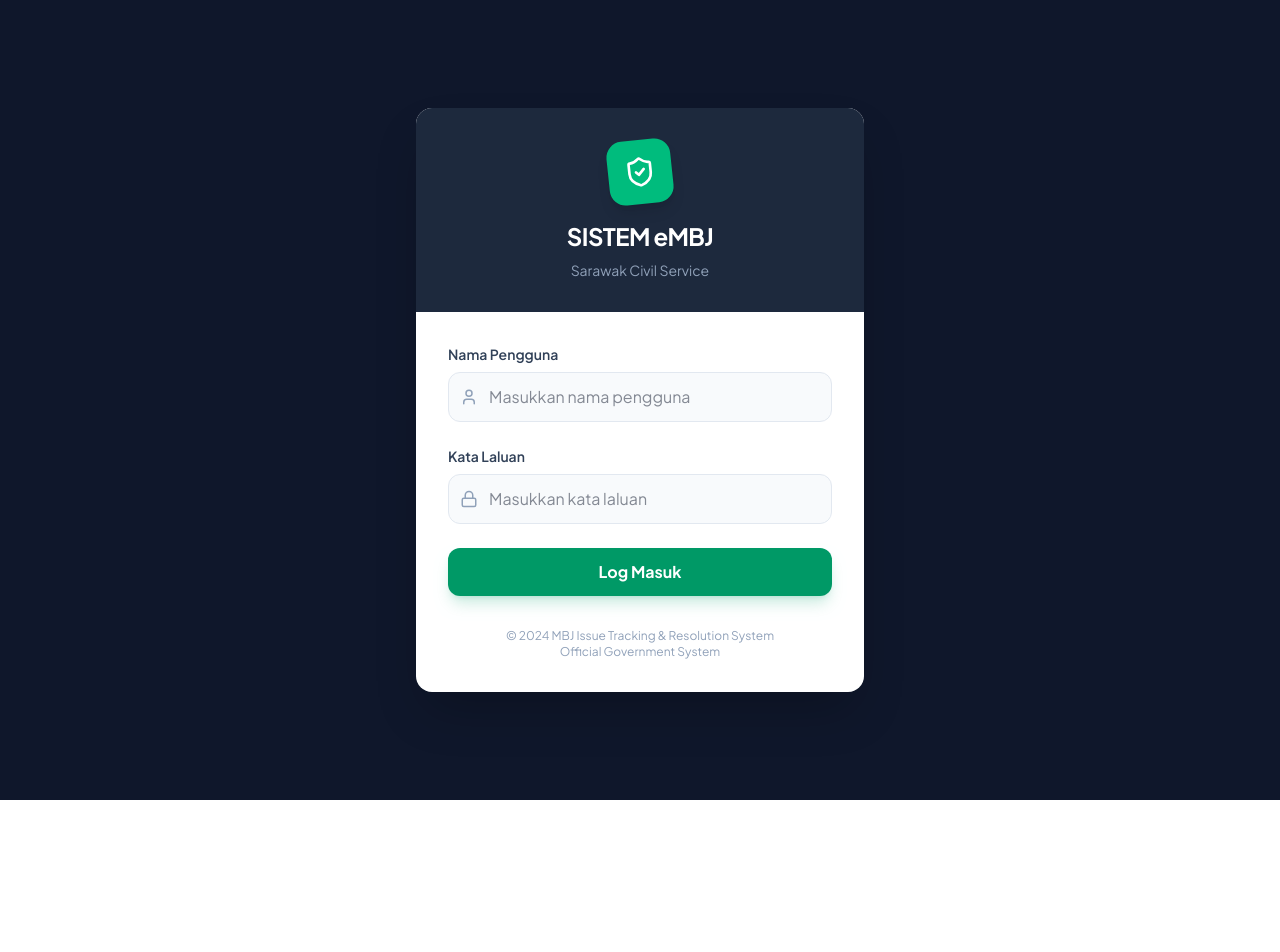
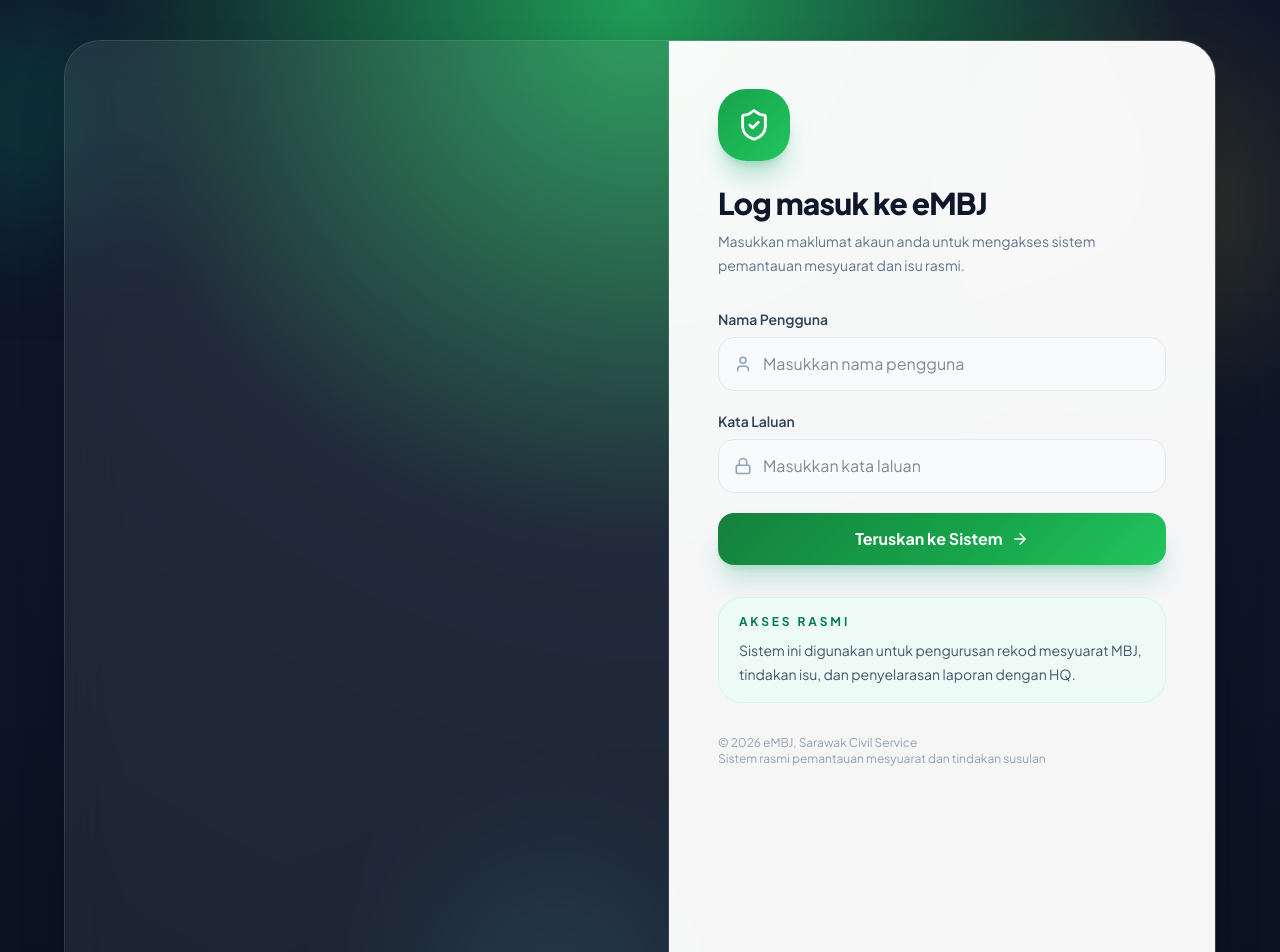
Before and after one commit to azlanShah12345/eMBJV2.0, a React (Vite) app: page /login in a window 1280 px wide. Shown: the top 952 px of the page. Before the commit the page ends 800 px from the top, so only its background shows below. Built offline with nearby package versions, Linux system fonts and the light colour scheme.

Commit message:
Enhance login experience and speed up settings tabs

```diff
--- a/src/index.css
+++ b/src/index.css
@@ -38,3 +38,53 @@
     color: #0f172a;
   }
 }
+
+@layer utilities {
+  @keyframes loginFloat {
+    0%, 100% {
+      transform: translate3d(0, 0, 0) scale(1);
+    }
+    50% {
+      transform: translate3d(0, -18px, 0) scale(1.04);
+    }
+  }
+
+  @keyframes loginFadeUp {
+    from {
+      opacity: 0;
+      transform: translate3d(0, 28px, 0);
+    }
+    to {
+      opacity: 1;
+      transform: translate3d(0, 0, 0);
+    }
+  }
+
+  .login-orb {
+    animation: loginFloat 8s ease-in-out infinite;
+  }
+
+  .login-orb-delay {
+    animation: loginFloat 10s ease-in-out infinite;
+    animation-delay: 1.4s;
+  }
+
+  .login-orb-slow {
+    animation: loginFloat 12s ease-in-out infinite;
+    animation-delay: 2.2s;
+  }
+
+  .login-fade-up {
+    animation: loginFadeUp 0.7s ease-out both;
+  }
+
+  .login-fade-up-delay {
+    animation: loginFadeUp 0.9s ease-out both;
+    animation-delay: 0.12s;
+  }
+
+  .login-card-enter {
+    animation: loginFadeUp 0.75s ease-out both;
+    animation-delay: 0.08s;
+  }
+}
--- a/src/pages/Login.tsx
+++ b/src/pages/Login.tsx
@@ -1,7 +1,7 @@
 import React, { useState } from 'react';
 import { api } from '../services/api';
 import { User } from '../types';
-import { ShieldCheck, User as UserIcon, Lock } from 'lucide-react';
+import { ArrowRight, Lock, ShieldCheck, User as UserIcon } from 'lucide-react';
 import { useToast } from '../components/Toast';
 
 interface LoginProps {
@@ -29,27 +29,72 @@ export default function Login({ onLogin }: LoginProps) {
   };
 
   return (
-    <div className="min-h-screen bg-slate-900 flex items-center justify-center p-4">
-      <div className="max-w-md w-full bg-white rounded-2xl shadow-2xl overflow-hidden">
-        <div className="bg-slate-800 p-8 text-center">
-          <div className="w-16 h-16 bg-emerald-500 rounded-2xl mx-auto mb-4 flex items-center justify-center shadow-lg transform -rotate-6">
-            <ShieldCheck className="text-white" size={32} />
-          </div>
-          <h1 className="text-2xl font-bold text-white tracking-tight">SISTEM eMBJ</h1>
-          <p className="text-slate-400 text-sm mt-2">Sarawak Civil Service</p>
+    <div className="relative flex min-h-screen items-center justify-center overflow-hidden bg-[radial-gradient(circle_at_top,#1f9d55_0%,#0f172a_42%,#08111f_100%)] px-4 py-10">
+      <div className="pointer-events-none absolute inset-0 overflow-hidden">
+        <div className="login-orb absolute -left-16 top-8 h-48 w-48 rounded-full bg-emerald-400/20 blur-3xl" />
+        <div className="login-orb-delay absolute right-0 top-20 h-72 w-72 rounded-full bg-amber-300/15 blur-3xl" />
+        <div className="login-orb-slow absolute bottom-0 left-1/3 h-64 w-64 rounded-full bg-cyan-300/10 blur-3xl" />
+        <div className="absolute inset-0 bg-[linear-gradient(rgba(255,255,255,0.05)_1px,transparent_1px),linear-gradient(90deg,rgba(255,255,255,0.04)_1px,transparent_1px)] bg-[size:72px_72px] opacity-20" />
       </div>
 
-        <div className="p-8">
-          <form onSubmit={handleSubmit} className="space-y-6">
+      <div className="relative grid w-full max-w-6xl overflow-hidden rounded-[36px] border border-white/10 bg-white/8 shadow-2xl shadow-slate-950/40 backdrop-blur-xl lg:grid-cols-[1.05fr_0.95fr]">
+        <div className="relative hidden overflow-hidden border-r border-white/10 px-10 py-12 text-white lg:block">
+          <div className="login-fade-up relative z-10">
+            <p className="text-xs font-bold uppercase tracking-[0.34em] text-emerald-200/80">Sarawak Civil Service</p>
+            <h1 className="mt-4 max-w-md text-5xl font-black leading-tight">Sistem eMBJ untuk pemantauan isu mesyuarat yang lebih tersusun.</h1>
+            <p className="mt-5 max-w-lg text-sm leading-7 text-slate-200/85">
+              Satu ruang kerja rasmi untuk merekod mesyuarat, menjejak isu, berkomunikasi dengan HQ, dan memastikan tindakan susulan sentiasa jelas.
+            </p>
+          </div>
+
+          <div className="login-fade-up-delay relative z-10 mt-10 grid grid-cols-1 gap-4">
+            {[
+              {
+                title: 'Rekod lebih teratur',
+                description: 'Mesyuarat, isu, dan tindakan susulan disusun mengikut jabatan serta tahun rekod.',
+              },
+              {
+                title: 'Status lebih jelas',
+                description: 'Draf, laporan dihantar, dan komunikasi dengan HQ dapat dilihat dalam satu aliran kerja.',
+              },
+              {
+                title: 'Tindakan lebih pantas',
+                description: 'Notifikasi mesej dan permohonan membantu pegawai memberi perhatian pada perkara yang masih aktif.',
+              },
+            ].map((item) => (
+              <div key={item.title} className="rounded-3xl border border-white/10 bg-white/8 p-5 shadow-lg shadow-slate-950/10">
+                <div className="mb-3 flex h-11 w-11 items-center justify-center rounded-2xl bg-emerald-400/15 text-emerald-200">
+                  <ShieldCheck size={20} />
+                </div>
+                <p className="text-base font-bold text-white">{item.title}</p>
+                <p className="mt-2 text-sm leading-6 text-slate-200/80">{item.description}</p>
+              </div>
+            ))}
+          </div>
+        </div>
+
+        <div className="relative bg-white/96 px-6 py-8 sm:px-10 sm:py-12">
+          <div className="login-card-enter mx-auto w-full max-w-md">
+            <div className="mb-8 text-center lg:text-left">
+              <div className="mx-auto flex h-18 w-18 items-center justify-center rounded-[28px] bg-[linear-gradient(135deg,#16a34a_0%,#22c55e_100%)] text-white shadow-xl shadow-emerald-600/25 lg:mx-0">
+                <ShieldCheck size={34} />
+              </div>
+              <h2 className="mt-6 text-3xl font-black tracking-tight text-slate-900">Log masuk ke eMBJ</h2>
+              <p className="mt-2 text-sm leading-6 text-slate-500">
+                Masukkan maklumat akaun anda untuk mengakses sistem pemantauan mesyuarat dan isu rasmi.
+              </p>
+            </div>
+
+            <form onSubmit={handleSubmit} className="space-y-5">
               <div>
-              <label className="block text-sm font-semibold text-slate-700 mb-2">Nama Pengguna</label>
-              <div className="relative">
-                <UserIcon className="absolute left-3 top-1/2 -translate-y-1/2 text-slate-400" size={18} />
+                <label className="mb-2 block text-sm font-semibold text-slate-700">Nama Pengguna</label>
+                <div className="group relative">
+                  <UserIcon className="absolute left-4 top-1/2 -translate-y-1/2 text-slate-400 transition-colors group-focus-within:text-emerald-600" size={18} />
                   <input
                     type="text"
                     value={username}
                     onChange={(e) => setUsername(e.target.value)}
-                  className="w-full pl-10 pr-4 py-3 bg-slate-50 border border-slate-200 rounded-xl focus:ring-2 focus:ring-emerald-500 focus:border-emerald-500 outline-none transition-all"
+                    className="w-full rounded-2xl border border-slate-200 bg-slate-50 pl-11 pr-4 py-3.5 outline-none transition-all focus:border-emerald-300 focus:bg-white focus:ring-4 focus:ring-emerald-100"
                     placeholder="Masukkan nama pengguna"
                     required
                   />
@@ -57,14 +102,14 @@ export default function Login({ onLogin }: LoginProps) {
               </div>
 
               <div>
-              <label className="block text-sm font-semibold text-slate-700 mb-2">Kata Laluan</label>
-              <div className="relative">
-                <Lock className="absolute left-3 top-1/2 -translate-y-1/2 text-slate-400" size={18} />
+                <label className="mb-2 block text-sm font-semibold text-slate-700">Kata Laluan</label>
+                <div className="group relative">
+                  <Lock className="absolute left-4 top-1/2 -translate-y-1/2 text-slate-400 transition-colors group-focus-within:text-emerald-600" size={18} />
                   <input
                     type="password"
                     value={password}
                     onChange={(e) => setPassword(e.target.value)}
-                  className="w-full pl-10 pr-4 py-3 bg-slate-50 border border-slate-200 rounded-xl focus:ring-2 focus:ring-emerald-500 focus:border-emerald-500 outline-none transition-all"
+                    className="w-full rounded-2xl border border-slate-200 bg-slate-50 pl-11 pr-4 py-3.5 outline-none transition-all focus:border-emerald-300 focus:bg-white focus:ring-4 focus:ring-emerald-100"
                     placeholder="Masukkan kata laluan"
                     required
                   />
@@ -74,15 +119,33 @@ export default function Login({ onLogin }: LoginProps) {
               <button
                 type="submit"
                 disabled={loading}
-              className="w-full bg-emerald-600 hover:bg-emerald-700 text-white font-bold py-3 px-4 rounded-xl shadow-lg shadow-emerald-600/20 transition-all disabled:opacity-50"
+                className="group flex w-full items-center justify-center gap-2 rounded-2xl bg-[linear-gradient(135deg,#15803d_0%,#16a34a_55%,#22c55e_100%)] px-4 py-3.5 font-bold text-white shadow-xl shadow-emerald-600/20 transition-all hover:-translate-y-0.5 hover:shadow-2xl hover:shadow-emerald-600/25 disabled:cursor-not-allowed disabled:opacity-60"
               >
-              {loading ? 'Sedang log masuk...' : 'Log Masuk'}
+                {loading ? (
+                  <>
+                    <div className="h-4 w-4 animate-spin rounded-full border-2 border-white/30 border-t-white" />
+                    Sedang log masuk...
+                  </>
+                ) : (
+                  <>
+                    Teruskan ke Sistem
+                    <ArrowRight size={18} className="transition-transform group-hover:translate-x-1" />
+                  </>
+                )}
               </button>
             </form>
 
-          <div className="mt-8 text-center text-xs text-slate-400">
-            <p>© 2024 MBJ Issue Tracking & Resolution System</p>
-            <p>Official Government System</p>
+            <div className="mt-8 rounded-3xl border border-emerald-100 bg-emerald-50/70 px-5 py-4">
+              <p className="text-xs font-bold uppercase tracking-[0.24em] text-emerald-700">Akses Rasmi</p>
+              <p className="mt-2 text-sm leading-6 text-slate-600">
+                Sistem ini digunakan untuk pengurusan rekod mesyuarat MBJ, tindakan isu, dan penyelarasan laporan dengan HQ.
+              </p>
+            </div>
+
+            <div className="mt-8 text-center text-xs text-slate-400 lg:text-left">
+              <p>© 2026 eMBJ, Sarawak Civil Service</p>
+              <p>Sistem rasmi pemantauan mesyuarat dan tindakan susulan</p>
+            </div>
           </div>
         </div>
       </div>
```
Also changed, not shown: src/pages/Settings.tsx (+26 -15 lines). Lines whose indentation alone changed are shown as unchanged.
